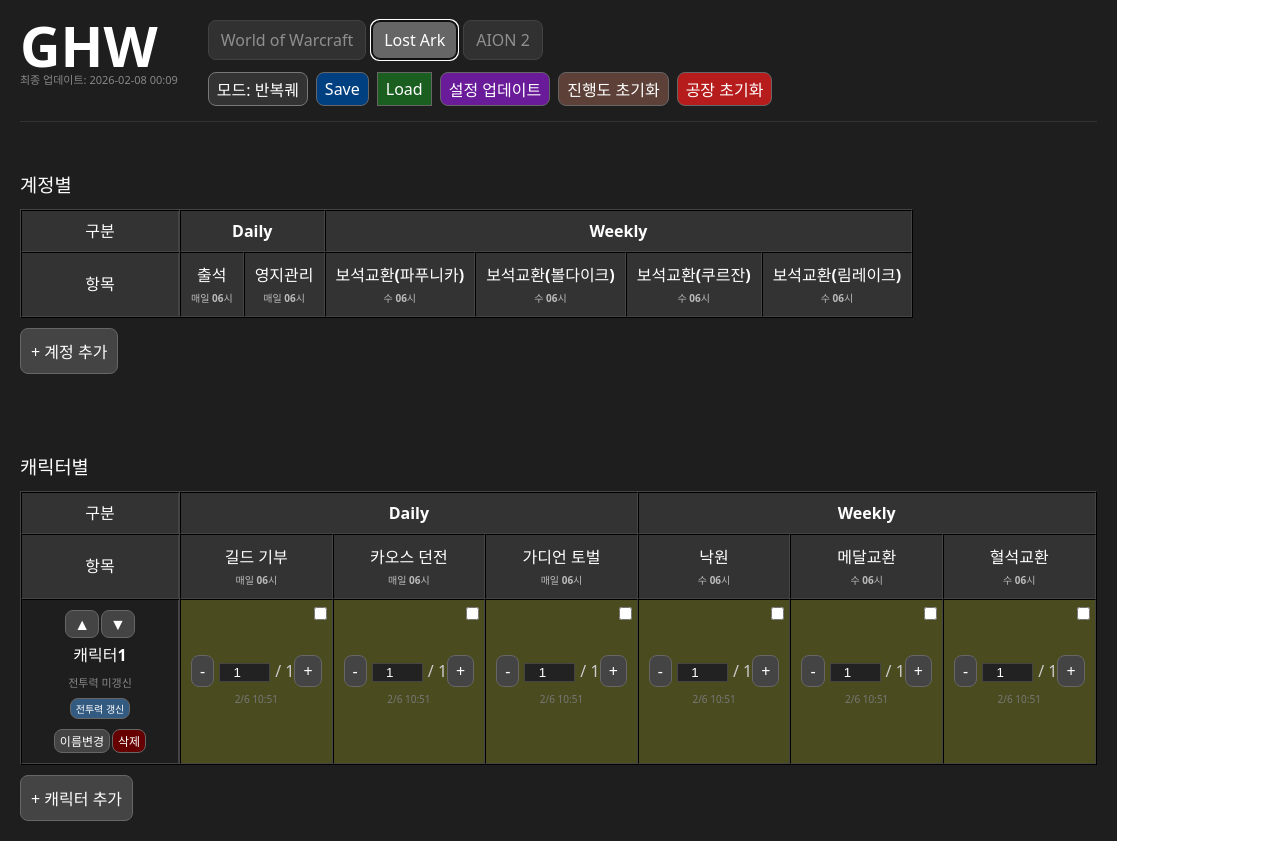
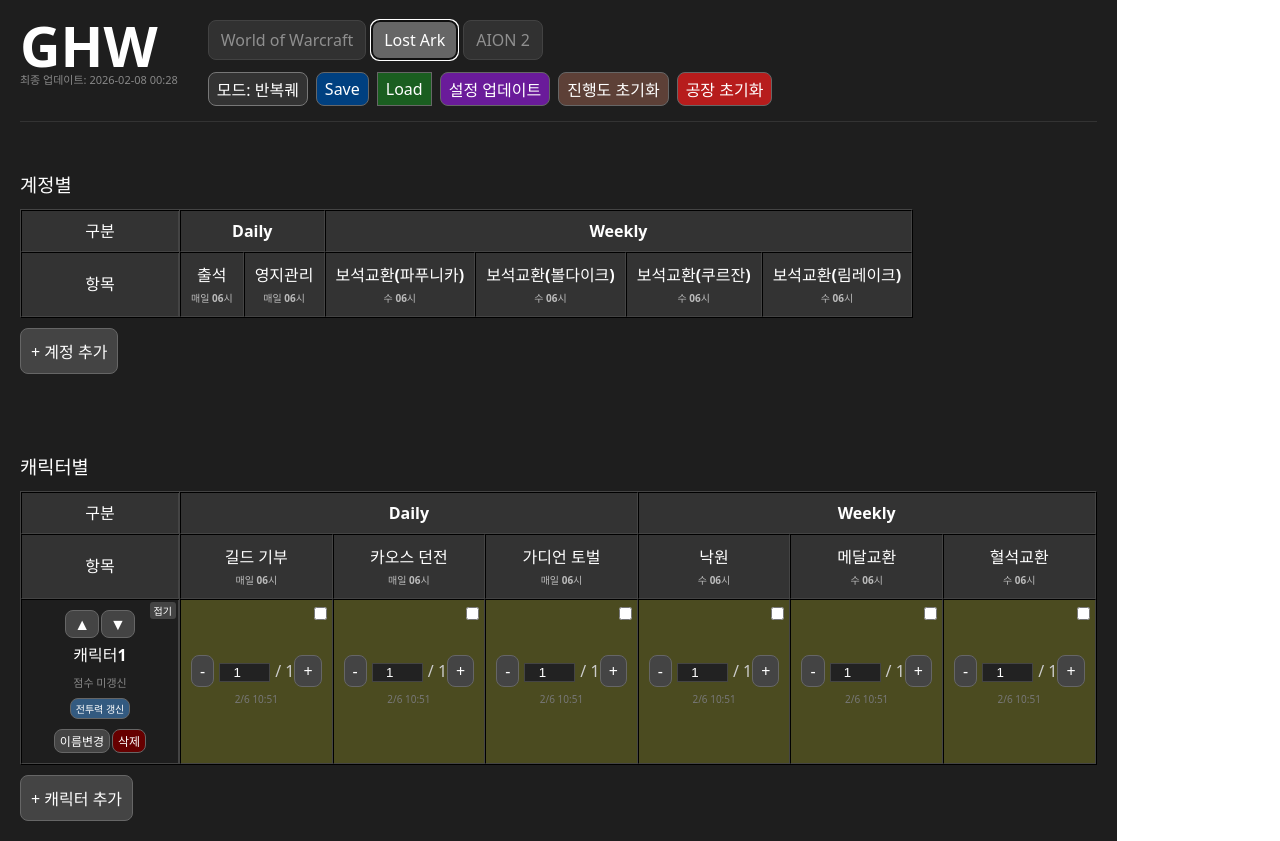
Before and after one commit to totitito/my-app, a React (Vite) app: page / in a window 1280 px wide. Both pictures are taken after a click on the button "Lost Ark". Built offline with nearby package versions, Linux system fonts and the light colour scheme.

Commit message:
캐릭명 우상단에 접기 버튼 추가

```diff
--- a/src/App.jsx
+++ b/src/App.jsx
@@ -140,6 +140,15 @@ function App() {
     const saved = localStorage.getItem(`scores-${games[0]}`); // 처음엔 wow 기준
     return saved ? JSON.parse(saved) : {};
   });
+
+  const [collapsedChars, setCollapsedChars] = useState({}); // 캐릭터별 접힘 상태 저장
+
+  const toggleCollapse = (charName) => {
+    setCollapsedChars(prev => ({
+      ...prev,
+      [charName]: !prev[charName]
+    }));
+  };
 
   const fetchScore = async (fullName) => {
     try {
@@ -595,7 +604,6 @@ function App() {
         <table border="1" style={{ borderCollapse: "separate", borderSpacing: 0, borderColor: "#444", whiteSpace: "nowrap", minWidth: "fit-content" }}>
           <thead>
             <tr style={{ backgroundColor: "#333" }}>
-              {/* <th style={{ width: "140px", padding: "8px" }}>구분</th> 260206 1613 */}
               <th style={{
                 width: "140px", padding: "8px",
                 position: "sticky", left: 0, zIndex: 20, backgroundColor: "#333",
@@ -612,18 +620,14 @@ function App() {
                 </>
               ) : (
                 <>
-                  {/* 요청한 텍스트로 고정 */}
                   {dailyHws.length > 0 && <th colSpan={dailyHws.length} style={{ padding: "8px" }}>Daily</th>}
                   {etcHws.length > 0 && <th colSpan={etcHws.length} style={{ padding: "8px" }}>etc</th>}
                   {weeklyHws.length > 0 && <th colSpan={weeklyHws.length} style={{ padding: "8px" }}>Weekly</th>}
                 </>
               )}
             </tr>
-            {/* 이후 2행(항목)과 tbody는 네가 올린 코드 그대로 유지하면 됨 */}
-
             {/* 2행: 숙제 항목명 (1행과 동일한 배경색 적용) */}
             <tr style={{ backgroundColor: "#333" }}>
-              {/* <th style={{ padding: "10px" }}>항목</th> 260206 1613 */}
               <th style={{
                 padding: "10px",
                 position: "sticky", left: 0, zIndex: 20, backgroundColor: "#333",
@@ -643,40 +647,58 @@ function App() {
               ))}
             </tr>
           </thead>
+
           <tbody>
-            {dataList.map((targetName, idx) => (
-              <tr key={idx}>
+            {dataList.map((targetName, idx) => {
+              const isCollapsed = collapsedChars[targetName]; // 💡 접힘 상태 확인
+
+              return (
+                <tr key={idx} style={{ height: isCollapsed ? "40px" : "auto" }}>
                   <td style={{
                     textAlign: "center", padding: "10px", fontWeight: "bold",
                     position: "sticky", left: 0, zIndex: 10, backgroundColor: "#1e1e1e",
-                  borderRight: "2px solid #444"
+                    borderRight: "2px solid #444", verticalAlign: isCollapsed ? "middle" : "top"
                   }}>
-                  {/* 1. 위/아래 화살표 (캐릭명 위) */}
+                    {/* 접기/펴기 버튼 (우측 상단) */}
+                    <button
+                      onClick={() => toggleCollapse(targetName)}
+                      style={{
+                        position: "absolute", top: "2px", right: "2px",
+                        fontSize: "10px", padding: "1px 4px", cursor: "pointer",
+                        backgroundColor: "#444", color: "#fff", border: "none", borderRadius: "3px"
+                      }}
+                    >
+                      {isCollapsed ? "펴기" : "접기"}
+                    </button>
+
+                    {/* 1. 위/아래 화살표 (안 접혔을 때만 표시) */}
+                    {!isCollapsed && (
                       <div style={{ display: "flex", gap: "2px", justifyContent: "center", marginBottom: "5px" }}>
                         <button onClick={() => moveTarget(idx, "up", dataList, setData)} style={{...btnStyle, padding: "2px 8px"}}>▲</button>
                         <button onClick={() => moveTarget(idx, "down", dataList, setData)} style={{...btnStyle, padding: "2px 8px"}}>▼</button>
                       </div>
+                    )}
 
                     {/* 2. 캐릭터명 */}
-                  {/* <div style={{ fontSize: "16px", marginBottom: "8px", marginTop: "5px" }}>{targetName}</div> */}
-                  {/* 2. 캐릭터명 및 아툴 점수(아이온2 전용) */}
-                  <div style={{ fontSize: "16px", marginBottom: "8px", marginTop: "5px" }}>
+                    <div style={{ fontSize: "16px", marginBottom: isCollapsed ? "0" : "8px", marginTop: isCollapsed ? "0" : "5px" }}>
                       {targetName}
                     </div>
 
-                  {/* {game === "AION 2" && scope === "character" && (
+                    {/* 3. 상세 정보 및 수정/삭제 버튼 (안 접혔을 때만 표시) */}
+                    {!isCollapsed && (
+                      <>
+                        {(game === "AION 2" || game === "Lost Ark") && scope === "character" && (
                           <div style={{ marginBottom: "10px" }}>
                             {scores[targetName] ? (
                               <>
                                 <div style={{ fontSize: "11px", marginBottom: "2px" }}>
                                   <span style={{ color: "#ffffff" }}>
-                              P: {scores[targetName].combatPower.toLocaleString()}
+                                    {game === "AION 2" ? `전투력: ${scores[targetName].combatPower?.toLocaleString() ?? "?"}` : `템렙: ${scores[targetName].itemLevel}`}
                                   </span>
                                   <span style={{ color: "#4daafc", marginLeft: "6px" }}>
-                              AT: {scores[targetName].combatScore.toLocaleString()}
+                                    {game === "AION 2" ? `아툴: ${scores[targetName].combatScore?.toLocaleString() ?? "?"}` : `전투력: ${scores[targetName].combatPower?.toLocaleString()}`}
                                   </span>
                                 </div>
-
                                 {scores[targetName].updatedAt && (
                                   <div style={{ fontSize: "10px", color: "#777", marginBottom: "4px" }}>
                                     갱신: {formatScoreUpdatedAt(scores[targetName].updatedAt)}
@@ -686,45 +708,8 @@ function App() {
                             ) : (
                               <div style={{ fontSize: "11px", color: "#888", marginBottom: "4px" }}>점수 미갱신</div>
                             )}
-
                             <button
-                        onClick={() => fetchScore(targetName)}
-                        style={{ ...btnStyle, padding: "2px 5px", fontSize: "10px", backgroundColor: "#335a80" }}
-                      >
-                        전투력 갱신
-                      </button>
-                    </div>
-                  )} */}
-
-                  {game === "AION 2" && scope === "character" && (
-                    <div style={{ marginBottom: "10px" }}>
-                      {scores[targetName] ? (
-                        <>
-                          <div style={{ fontSize: "11px", marginBottom: "2px" }}>
-                            <span style={{ color: "#ffffff" }}>
-                              {/* 💡 팩트: 값이 없을 수도 있으므로 ?.toLocaleString() 사용 */}
-                              {/* P: {scores[targetName].combatPower?.toLocaleString() || "0"} */}
-                              전투력: {scores[targetName].combatPower?.toLocaleString() ?? "?"}
-                            </span>
-                            <span style={{ color: "#4daafc", marginLeft: "6px" }}>
-                              {/* 💡 팩트: 아이온 데이터가 아닌 경우 combatScore가 없으므로 방어 코드 추가 */}
-                              {/* AT: {scores[targetName].combatScore?.toLocaleString() || "0"} */}
-                              아툴: {scores[targetName].combatScore?.toLocaleString() ?? "?"}
-                            </span>
-                          </div>
-
-                          {scores[targetName].updatedAt && (
-                            <div style={{ fontSize: "10px", color: "#777", marginBottom: "4px" }}>
-                              갱신: {formatScoreUpdatedAt(scores[targetName].updatedAt)}
-                            </div>
-                          )}
-                        </>
-                      ) : (
-                        <div style={{ fontSize: "11px", color: "#888", marginBottom: "4px" }}>점수 미갱신</div>
-                      )}
-
-                      <button
-                        onClick={() => fetchScore(targetName)}
+                              onClick={() => game === "AION 2" ? fetchScore(targetName) : fetchLoaScore(targetName)}
                               style={{ ...btnStyle, padding: "2px 5px", fontSize: "10px", backgroundColor: "#335a80" }}
                             >
                               전투력 갱신
@@ -732,41 +717,6 @@ function App() {
                           </div>
                         )}
 
-                  {game === "Lost Ark" && scope === "character" && (
-                    <div style={{ marginBottom: "10px" }}>
-                      {scores[targetName] ? (
-                        <>
-                          <div style={{ fontSize: "11px", marginBottom: "2px" }}>
-                            <span style={{ color: "#ffffff" }}>
-                              템렙: {scores[targetName].itemLevel}
-                            </span>
-                            <span style={{ color: "#4daafc", marginLeft: "6px" }}>
-                              전투력: {scores[targetName].combatPower?.toLocaleString()}
-                            </span>
-                          </div>
-
-                          {scores[targetName].updatedAt && (
-                            <div style={{ fontSize: "10px", color: "#777", marginBottom: "4px" }}>
-                              갱신: {formatScoreUpdatedAt(scores[targetName].updatedAt)}
-                            </div>
-                          )}
-                        </>
-                      ) : (
-                        <div style={{ fontSize: "11px", color: "#888", marginBottom: "4px" }}>
-                          전투력 미갱신
-                        </div>
-                      )}
-
-                      <button
-                        onClick={() => fetchLoaScore(targetName)}
-                        style={{ ...btnStyle, padding: "2px 5px", fontSize: "10px", backgroundColor: "#335a80" }}
-                      >
-                        전투력 갱신
-                      </button>
-                    </div>
-                  )}
-
-                  {/* 3. 수정/삭제 버튼 (캐릭명 아래) */}
                         <div style={{ display: "flex", gap: "2px", justifyContent: "center" }}>
                           <button onClick={() => renameTarget(targetName, idx, dataList, setData)} style={{...btnStyle, padding: "2px 5px", fontSize: "12px"}}>이름변경</button>
                           <button onClick={() => {
@@ -775,9 +725,14 @@ function App() {
                             }
                           }} style={{...btnStyle, padding: "2px 5px", fontSize: "12px", backgroundColor: "#600"}}>삭제</button>
                         </div>
+                      </>
+                    )}
                   </td>
 
+                  {/* 4. 숙제 카운트 칸들 (접혔을 때는 빈 칸으로 표시하거나 숨김) */}
                   {allFiltered.map(hw => {
+                    if (isCollapsed) return <td key={`${idx}-${hw.id}`} style={{ backgroundColor: "#1a1a1a", borderBottom: "1px solid #333" }}></td>;
+
                     const val = (hw.counts && hw.counts[targetName] !== undefined) ? hw.counts[targetName] : hw.max;
                     const isExcluded = !!(hw.excluded && hw.excluded[targetName]);
                     const isPending = val > 0 && !isExcluded;
@@ -793,29 +748,17 @@ function App() {
                         </div>
                         {!isExcluded ? (
                           <>
-                          {/* <div style={{ marginBottom: "5px" }}>
-                            <button style={btnStyle} onClick={() => updateCount(hw.id, targetName, -1)}>-</button>
-                            <input type="number" value={val} onChange={(e) => updateCount(hw.id, targetName, e.target.value)}
-                              style={{ width: "45px", textAlign: "center", margin: "0 5px", backgroundColor: "#222", color: "#fff", border: "1px solid #444" }} />
-                            <span style={{ color: isPending ? "#ccc" : "#888" }}>/ {hw.max}</span>
-                            <button style={btnStyle} onClick={() => updateCount(hw.id, targetName, 1)}>+</button>
-                          </div> */}
                             <div style={{ marginBottom: "5px" }}>
                               <button style={btnStyle} onClick={(e) => updateCount(hw.id, targetName, -1, e)}>-</button>
-
                               <input
                                 type="number"
                                 value={val}
                                 onChange={(e) => updateCount(hw.id, targetName, e.target.value)}
                                 style={{ width: "45px", textAlign: "center", margin: "0 5px", backgroundColor: "#222", color: "#fff", border: "1px solid #444" }}
                               />
-
                               <span style={{ color: isPending ? "#ccc" : "#888" }}>/ {hw.max}</span>
-
-                            {/* + 버튼 수정 */}
                               <button style={btnStyle} onClick={(e) => updateCount(hw.id, targetName, 1, e)}>+</button>
                             </div>
-                          {/* ★ 연한 회색으로 마지막 수정 시간 표시 */}
                             <div style={{ fontSize: "10px", color: "#777", marginTop: "4px" }}>
                               {formatDate(hw.lastUpdated?.[targetName])}
                             </div>
@@ -825,7 +768,8 @@ function App() {
                     );
                   })}
                 </tr>
-            ))}
+              );
+            })}
           </tbody>
         </table>
       </div>
@@ -851,7 +795,7 @@ function App() {
           <div style={{ flexShrink: 0 }}>
             <h1 style={{ margin: 0, fontSize: "56px", lineHeight: "0.9", fontWeight: "bold" }}>GHW</h1>
             <div style={{ fontSize: "11px", color: "#888", marginTop: "2px", whiteSpace: "nowrap" }}>
-              최종 업데이트: 2026-02-08 00:09
+              최종 업데이트: 2026-02-08 00:28
             </div>
           </div>
 
```
Lines whose indentation alone changed are shown as unchanged.
